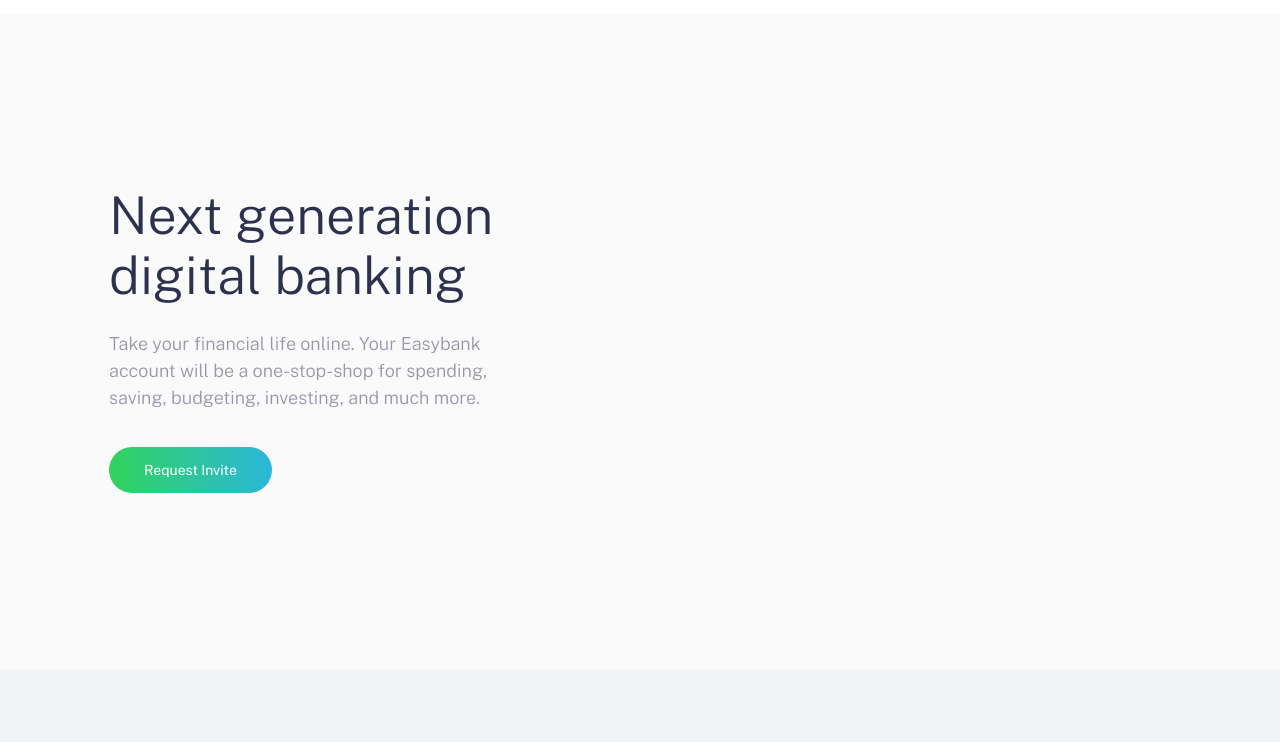
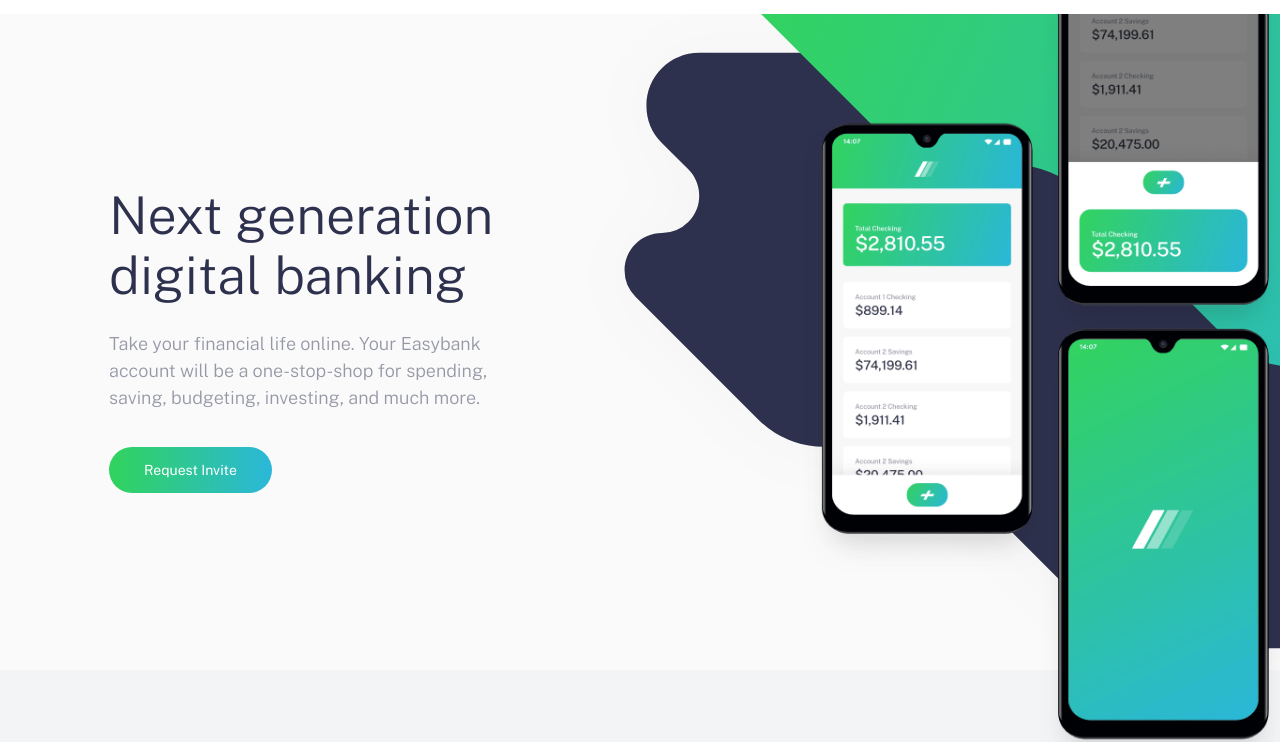
Before and after one commit to VishnuSaini07/Easybank-Landing-Page, a plain HTML site: page index.html in a window 1280 px wide. Shown: the part 66-808 px from the top of the page. Drawn offline with nearby package versions, Linux system fonts and the light colour scheme.

Commit message:
Update style.css

```diff
--- a/app/scss/style.css
+++ b/app/scss/style.css
@@ -406,7 +406,7 @@ button:hover::before, .button:hover::before {
 
 .hero__image {
   position: relative;
-  background-image: url("./images/bg-intro-mobile.svg");
+  background-image: url("/images/bg-intro-mobile.svg");
   background-size: cover;
   background-repeat: no-repeat;
   background-position: center center;
@@ -438,7 +438,7 @@ button:hover::before, .button:hover::before {
     content: '';
     position: absolute;
     height: 100%;
-    background-image: url("./images/bg-intro-desktop.svg");
+    background-image: url("/images/bg-intro-desktop.svg");
     background-repeat: no-repeat;
     background-position: center bottom;
     width: 150%;
@@ -452,7 +452,7 @@ button:hover::before, .button:hover::before {
   position: absolute;
   height: 100%;
   width: 100%;
-  background-image: url("./images/image-mockups.png");
+  background-image: url("/images/image-mockups.png");
   background-size: 93%;
   background-repeat: no-repeat;
   background-position: center bottom;
```
